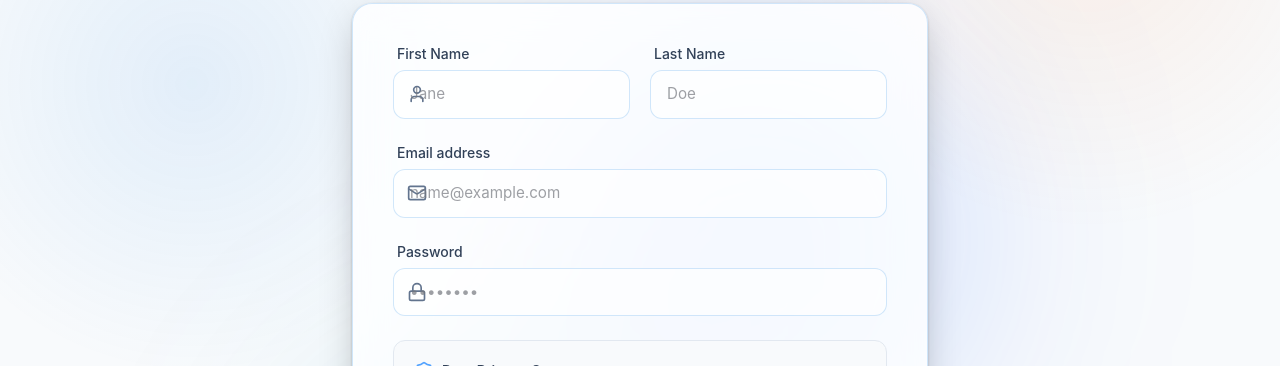
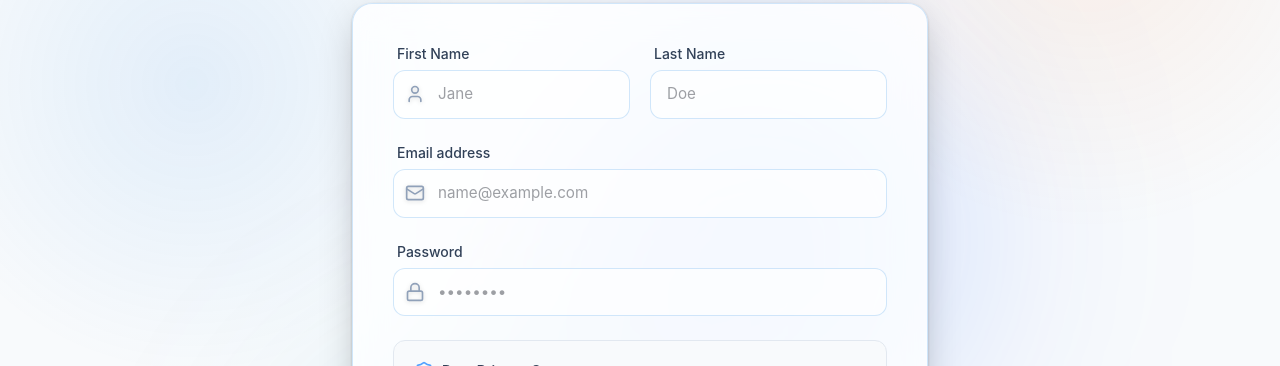
Before and after one commit to pranjulpandey1610-lab/Diagnex-breast_cancer, a Next.js app in the folder frontend/: page /auth/register in a window 1280 px wide. Shown: the part 316-682 px from the top of the page. Built offline with nearby package versions, Linux system fonts and the light colour scheme.

Commit message:
style: apply padding fix and focus effects to register page inputs

```diff
--- a/frontend/src/app/auth/register/page.tsx
+++ b/frontend/src/app/auth/register/page.tsx
@@ -87,10 +87,10 @@ export default function RegisterPage() {
               <div className="space-y-1.5">
                 <label className="block text-sm font-medium text-slate-700 ml-1">First Name</label>
                 <div className="relative group">
-                  <div className="absolute inset-y-0 left-0 pl-3.5 flex items-center pointer-events-none transition-colors group-focus-within:text-blue-400 text-slate-500">
-                    <User className="h-5 w-5" />
+                  <div className="absolute inset-y-0 left-0 pl-3 flex items-center pointer-events-none transition-all duration-300 group-focus-within:text-[var(--color-primary-500)] group-focus-within:-translate-y-0.5 group-focus-within:scale-110 text-slate-400">
+                    <User className="h-5 w-5 drop-shadow-sm" />
                   </div>
-                  <input type="text" required value={formData.firstName} onChange={e => setFormData({...formData, firstName: e.target.value})} className="input-field pl-11" placeholder="Jane" />
+                  <input type="text" required value={formData.firstName} onChange={e => setFormData({...formData, firstName: e.target.value})} className="input-field" style={{ paddingLeft: '2.75rem' }} placeholder="Jane" />
                 </div>
               </div>
               <div className="space-y-1.5">
@@ -102,20 +102,20 @@ export default function RegisterPage() {
             <div className="space-y-1.5">
               <label className="block text-sm font-medium text-slate-700 ml-1">Email address</label>
               <div className="relative group">
-                <div className="absolute inset-y-0 left-0 pl-3.5 flex items-center pointer-events-none transition-colors group-focus-within:text-blue-400 text-slate-500">
-                  <Mail className="h-5 w-5" />
+                <div className="absolute inset-y-0 left-0 pl-3 flex items-center pointer-events-none transition-all duration-300 group-focus-within:text-[var(--color-primary-500)] group-focus-within:-translate-y-0.5 group-focus-within:scale-110 text-slate-400">
+                  <Mail className="h-5 w-5 drop-shadow-sm" />
                 </div>
-                <input type="email" required value={formData.email} onChange={e => setFormData({...formData, email: e.target.value})} className="input-field pl-11" placeholder="name@example.com" />
+                <input type="email" required value={formData.email} onChange={e => setFormData({...formData, email: e.target.value})} className="input-field" style={{ paddingLeft: '2.75rem' }} placeholder="name@example.com" />
               </div>
             </div>
 
             <div className="space-y-1.5">
               <label className="block text-sm font-medium text-slate-700 ml-1">Password</label>
               <div className="relative group">
-                <div className="absolute inset-y-0 left-0 pl-3.5 flex items-center pointer-events-none transition-colors group-focus-within:text-blue-400 text-slate-500">
-                  <Lock className="h-5 w-5" />
+                <div className="absolute inset-y-0 left-0 pl-3 flex items-center pointer-events-none transition-all duration-300 group-focus-within:text-[var(--color-primary-500)] group-focus-within:-translate-y-0.5 group-focus-within:scale-110 text-slate-400">
+                  <Lock className="h-5 w-5 drop-shadow-sm" />
                 </div>
-                <input type="password" required value={formData.password} onChange={e => setFormData({...formData, password: e.target.value})} className="input-field pl-11" placeholder="••••••••" />
+                <input type="password" required value={formData.password} onChange={e => setFormData({...formData, password: e.target.value})} className="input-field" style={{ paddingLeft: '2.75rem' }} placeholder="••••••••" />
               </div>
             </div>
 
```
